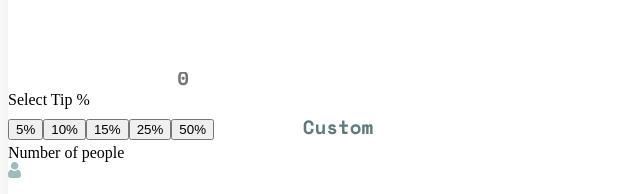
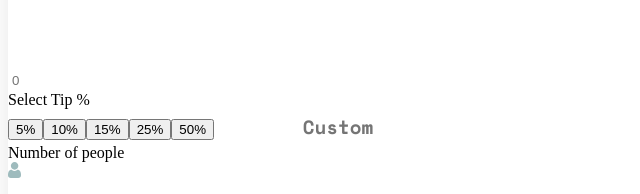
Before and after one commit to mikechibuzor/tip-calculator, a Vue app: page / in a window 1280 px wide. Shown: the part 219-413 px from the top of the page, without its empty margins (0-640 px from the left). Built offline with nearby package versions, Linux system fonts and the light colour scheme.

Commit message:
made inputs only accept numbers and solved the infinity bug

```diff
--- a/src/App.vue
+++ b/src/App.vue
@@ -21,7 +21,7 @@
                 <path fill="#9EBBBD" d="M6.016 16.328v-1.464c1.232-.08 2.22-.444 2.964-1.092.744-.648 1.116-1.508 1.116-2.58v-.144c0-.992-.348-1.772-1.044-2.34-.696-.568-1.708-.932-3.036-1.092V4.184c.56.144 1.012.4 1.356.768.344.368.516.816.516 1.344v.288h1.824v-.432c0-.448-.088-.876-.264-1.284a3.783 3.783 0 00-.744-1.116A4.251 4.251 0 007.54 2.9a5.324 5.324 0 00-1.524-.492V.872H4.288V2.36a5.532 5.532 0 00-1.416.324c-.448.168-.84.392-1.176.672-.336.28-.604.616-.804 1.008-.2.392-.3.844-.3 1.356v.144c0 .96.316 1.708.948 2.244.632.536 1.548.884 2.748 1.044v3.912c-.704-.16-1.248-.472-1.632-.936-.384-.464-.576-1.08-.576-1.848v-.288H.256v.576c0 .464.08.924.24 1.38.16.456.404.88.732 1.272.328.392.744.728 1.248 1.008s1.108.476 1.812.588v1.512h1.728zM4.288 7.424c-.688-.128-1.164-.332-1.428-.612-.264-.28-.396-.644-.396-1.092 0-.464.176-.832.528-1.104.352-.272.784-.448 1.296-.528v3.336zm1.728 5.712V9.344c.768.128 1.328.328 1.68.6.352.272.528.688.528 1.248 0 .544-.196.984-.588 1.32-.392.336-.932.544-1.62.624z"/>
               </svg>
             </div>
-            <input v-model="bill" type="text" class="w-full outline-none text-right font-bold text-very-dark-cyan text-xl font-space-mono 2xl:py-3.5 3xl:py-5 py-2 pl-8 2xl:pl-16 pr-4 transition-all duration-300 ease-in-out rounded bg-light-grayish-cyan2" placeholder="0">
+            <input v-model="bill" type="number" class="w-full outline-none text-right font-bold text-very-dark-cyan text-xl font-space-mono 2xl:py-3.5 3xl:py-5 py-2 pl-8 2xl:pl-16 pr-4 transition-all duration-300 ease-in-out rounded bg-light-grayish-cyan2" placeholder="0">
           </div>
         </div>
 
@@ -34,7 +34,7 @@
               <button id="15" class="rounded-md tb hover:bg-light-grayish-cyan1 hover:text-very-dark-cyan duration-100 ease-linear px-4 2xl:py-3 3xl:py-4  py-1.5 text-white font-space-mono font-bold text-xl bg-very-dark-cyan " @click="activeButtonHandler">15%</button>
               <button id="25" class="rounded-md tb hover:bg-light-grayish-cyan1 hover:text-very-dark-cyan duration-100 ease-linear px-4 2xl:py-3 3xl:py-4  py-1.5 text-white font-space-mono font-bold text-xl bg-very-dark-cyan " @click="activeButtonHandler">25%</button>
               <button id="50" class="rounded-md tb hover:bg-light-grayish-cyan1 hover:text-very-dark-cyan duration-100 ease-linear px-4 2xl:py-3 3xl:py-4   py-1.5 text-white font-space-mono font-bold text-xl bg-very-dark-cyan " @click="activeButtonHandler">50%</button>
-              <input type="text" v-model="customTip"  placeholder="Custom" class="custom outline-none font-space-mono bg-light-grayish-cyan2 px-4 2xl:py-2 3xl:py-4 py-1 rounded" @keyup="customTipHandler"/>
+              <input type="number" v-model="customTip"  placeholder="Custom" class="custom outline-none font-space-mono bg-light-grayish-cyan2 px-4 2xl:py-2 3xl:py-4 py-1 rounded" @keyup="customTipHandler"/>
             </div>
         </div>
 
@@ -135,7 +135,7 @@ const validateInputs = ()=>{
   if(bill.value === ''){
     return false;
   }
-  if(numberOfPeople.value === ''){
+  if(numberOfPeople.value === '' || numberOfPeople.value === 0){
     validate.value = true;
     return false;
 
@@ -146,7 +146,7 @@ const validateInputs = ()=>{
 const computeTip = (value)=>{
   if(validateInputs()){
 
-   totalMoneyPayable.value = ((parseFloat(value) / 100) * parseFloat(bill.value)) + parseFloat(bill.value);
+  totalMoneyPayable.value = ((parseFloat(value) / 100) * parseFloat(bill.value)) + parseFloat(bill.value);
   totalAmountPerPerson.value = (parseFloat(totalMoneyPayable.value) / parseFloat(numberOfPeople.value));
   tipAmountPerPerson.value = ((parseFloat(value) / 100) * parseFloat(bill.value) / parseFloat(numberOfPeople.value));
 }
--- a/src/assets/css/index.css
+++ b/src/assets/css/index.css
@@ -53,6 +53,19 @@ input:hover {
     cursor: not-allowed;
 }
 
+/* hide scrolll wheel in input number */
+/* Chrome, Safari, Edge, Opera */
+input::-webkit-outer-spin-button,
+input::-webkit-inner-spin-button {
+  -webkit-appearance: none;
+  margin: 0;
+}
+
+/* Firefox */
+input[type=number] {
+  -moz-appearance: textfield;
+}
+
 @media screen and (max-width: 768px){
     .custom,
     .options input[type="text"]::-webkit-input-placeholder{
```
